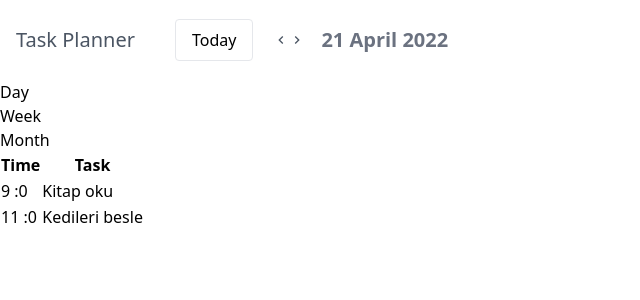
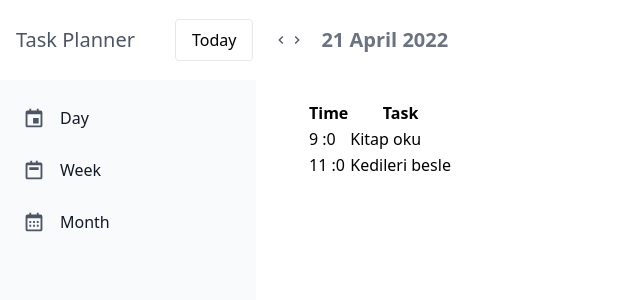
Before and after one commit to irembuz/react-task-planner, a React (Create React App) app: page / in a window 1280 px wide. Shown: the top 300 px of the page, without its empty margins (0-640 px from the left). Built offline with nearby package versions, Linux system fonts and the light colour scheme.

Commit message:
SideBar tailwindcss updates

```diff
--- a/src/App.tsx
+++ b/src/App.tsx
@@ -8,11 +8,15 @@ import HomeScreen from "./screens/HomeScreen";
 const App = () => {
   return (
     <BrowserRouter>
-      <div>
+      <div className="max-h-screen">
         <Header />
-        <div>
-          <SideBar />
-          <HomeScreen />
+        <div className="flex flex-row space-x-12">
+          <div className="basis-1/6">
+            <SideBar />
+          </div>
+          <div className="basis-5/6 pt-5 pl-1">
+            <HomeScreen />
+          </div>
         </div>
       </div>
     </BrowserRouter>
--- a/src/components/Day.tsx
+++ b/src/components/Day.tsx
@@ -11,7 +11,7 @@ const Day = () => {
       { id: 1, time: new Date(timeStamp1), task: "Kitap oku" },
       { id: 2, time: new Date(timeStamp2), task: "Kedileri besle" },
     ];
-    setTasks([...INITIAL_STATE])
+    setTasks([...INITIAL_STATE]);
   }, []);
 
   return (
@@ -27,8 +27,7 @@ const Day = () => {
           {tasks.map((item: any) => (
             <tr>
               <td>
-                {item.time.getHours()} :
-                {item.time.getMinutes()}
+                {item.time.getHours()} :{item.time.getMinutes()}
               </td>
               <td>{item.task}</td>
             </tr>
--- a/src/components/SideBar.tsx
+++ b/src/components/SideBar.tsx
@@ -1,19 +1,35 @@
 import React from "react";
 import { Link } from "react-router-dom";
+import { BiCalendarEvent, BiCalendarWeek, BiCalendar } from "react-icons/bi";
+
+import SideBarData from "./SideBarData";
 
 const SideBar = () => {
   return (
-    <div>
-      <div>
-        <Link to="/">Day</Link>
+    <aside className="w-64 h-screen bg-gray-50" aria-label="Sidebar">
+      <div className="overflow-y-auto py-4 px-3 rounded dark:bg-gray-800">
+        <ul className="space-y-2">
+          {SideBarData.map((item: any) => (
+            <li>
+              <Link
+                to={item.path}
+                className="flex items-center p-2 text-base font-normal text-gray-900 rounded-lg dark:text-white hover:bg-gray-100 dark:hover:bg-gray-700"
+              >
+                <svg
+                  className="w-7 h-7 text-gray-600 transition duration-75 dark:text-gray-400 group-hover:text-gray-900 dark:group-hover:text-white"
+                  fill="currentColor"
+                  viewBox="-2 -2 20 20"
+                  xmlns="http://www.w3.org/2000/svg"
+                >
+                  {item.icon}
+                </svg>
+                <span className="ml-3">{item.title}</span>
+              </Link>
+            </li>
+          ))}
+        </ul>
       </div>
-      <div>
-        <Link to="/week">Week</Link>
-      </div>
-      <div>
-        <Link to="/month">Month</Link>
-      </div>
-    </div>
+    </aside>
   );
 };
 
--- /dev/null
+++ b/src/components/SideBarData.tsx
@@ -0,0 +1,22 @@
+import React from "react";
+import { BiCalendarEvent, BiCalendarWeek, BiCalendar } from "react-icons/bi";
+
+const SideBarData = [
+  {
+    title: "Day",
+    path: "/",
+    icon: <BiCalendarEvent />,
+  },
+  {
+    title: "Week",
+    path: "/week",
+    icon: <BiCalendarWeek />,
+  },
+  {
+    title: "Month",
+    path: "/month",
+    icon: <BiCalendar />,
+  },
+];
+
+export default SideBarData;
```
